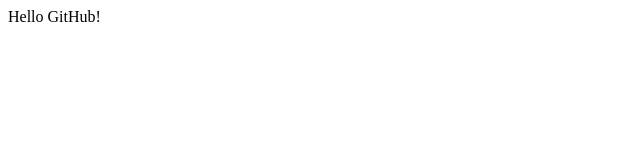
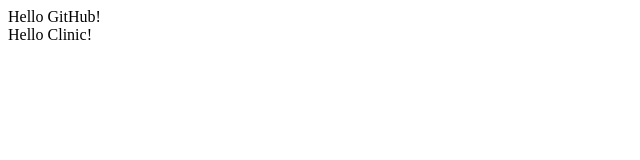
Before and after one commit to BuhTigResu/gh-clinic, a website: page public/index.html in a window 1280 px wide. Shown: the full height of the page, 0-640 px from the left. Drawn offline with Linux system fonts and the light colour scheme.

Commit message:
Add Hello Clinic

```diff
--- a/public/index.html
+++ b/public/index.html
@@ -9,5 +9,6 @@
    </head>
     <body>
        <div>Hello GitHub!</div>
+       <div>Hello Clinic!</div>
     </body>
 </html>
```
